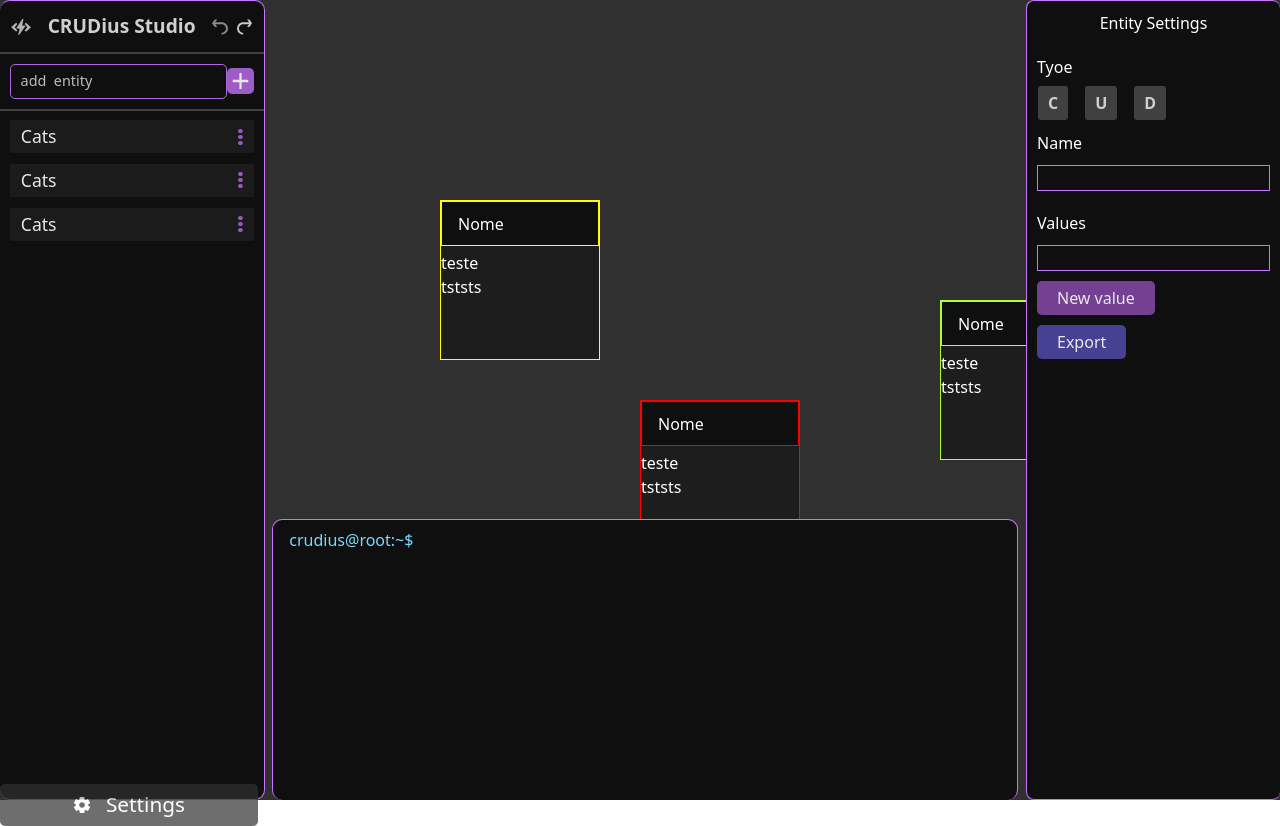
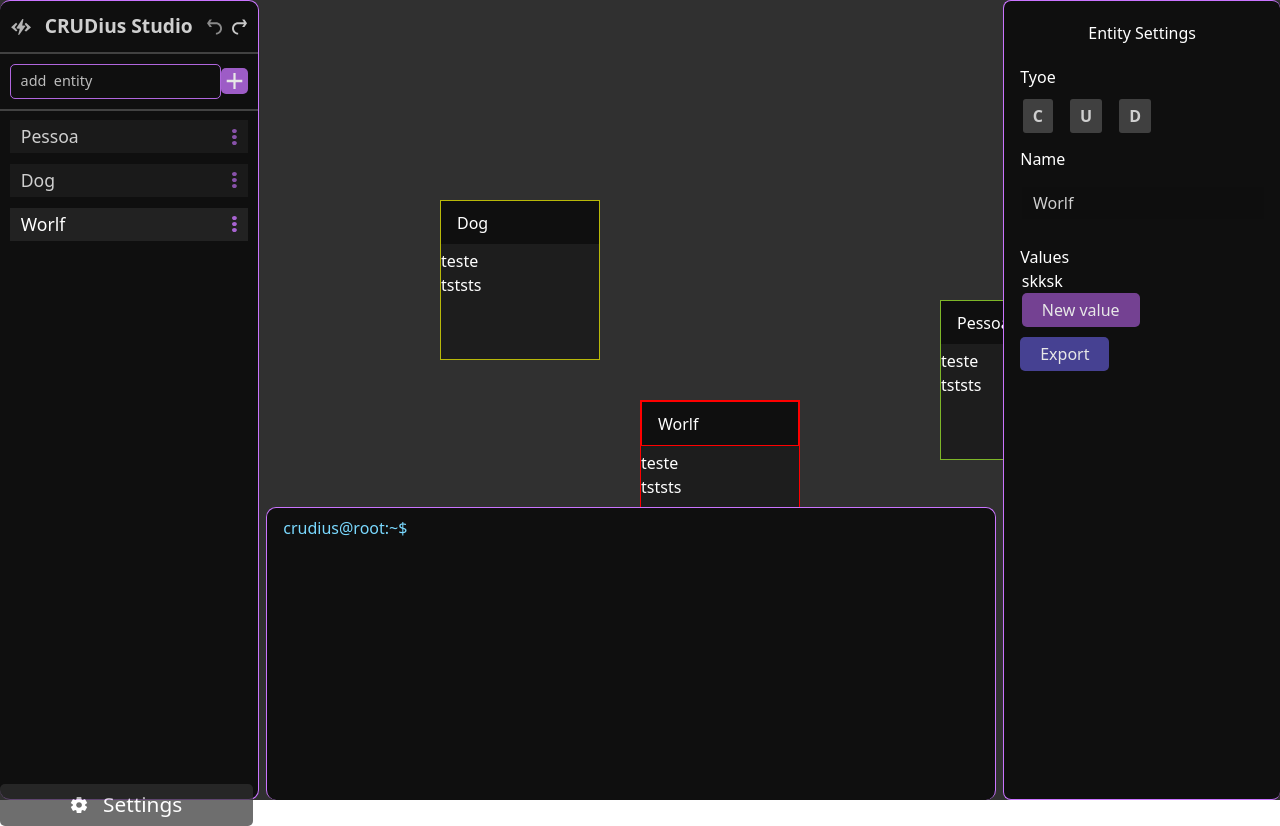
Before and after one commit to pedrovjesus/CRUDius-frontend, a React (Vite) app: page / in a window 1280 px wide. Built offline with nearby package versions, Linux system fonts and the light colour scheme.

Commit message:
update canva and fix bugs

```diff
--- a/src/App.css
+++ b/src/App.css
@@ -8,6 +8,7 @@
 
     font-size: 16px;
     overflow: hidden;
+    color: #ffffff;
 }
 
 .main {
@@ -146,14 +147,14 @@ input::placeholder {
     padding: 0.2rem 0.7rem;
     color: #ffffff;
     font-size: 1.1rem;
-    opacity: 90%;
     transition: 0.2s;
+    opacity: 80%;
 
 }
 
-.entity:hover, .entity .focus{
+.entity:hover, .entity.focus{
     opacity: 100%;
-    background-color: #252525;
+    background-color: #222222;
     cursor: pointer;
 }
 
@@ -252,7 +253,7 @@ input::placeholder {
     display: flex;
     flex-direction: column;
     align-items: center;
-    padding: 0 10px;
+    padding: 0.6rem 1rem;
     border: 1px solid #CA74FF;
     border-right: 0;
     border-radius: 8px;
@@ -268,6 +269,7 @@ input::placeholder {
     width: 100%;
     display: flex;
     flex-direction: row;
+    margin-left: 0.1rem;
 }
 
 .label-inputs {
@@ -276,15 +278,30 @@ input::placeholder {
 }
 
 .label-inputs input {
-    margin: 10px 0;
-    border: 1px solid #CA74FF;
+    margin: 1rem 0;
+    background-color: #0e0e0e;
+    height: 2rem;
+    padding-left: 0.7rem;
+    font-weight: 300;
     outline: 0;
+    opacity: 80%;
+    transition: 0.3s;
+}
+
+.entity-name input:focus, .entity-values input:focus,
+.entity-name input:hover, .entity-values input:hover {
+    background-color: #313131;
+    opacity: 100%;
 }
 
 .entity-type .section-input input {
     width: 1px;
     height: 1px;
     opacity: 0;
+}
+
+.entity-type .inputs {
+    margin-top: 1rem !important;
 }
 
 .entity-type .section-input label {
@@ -295,9 +312,27 @@ input::placeholder {
     transition: 0.2s;
     color: #ffffff;
     font-weight: 600;
+    transition: 0.3s;
+}
+
+.entity-type .section-input .create {
+    color: greenyellow;
+}
+
+.entity-type .section-input .update {
+    color: yellow;
+}
+
+.entity-type .section-input .delete {
+    color: red;
+}
+
+.entity-type .section-input .focus {
+    opacity: 100%;
 }
 
 .entity-type .inputs {
+    margin-top: 1rem;
     margin-top: 0.6rem;
     display: flex;
     justify-content: flex-start;
@@ -336,10 +371,6 @@ input::placeholder {
     opacity: 199%;
 }
 
-h1, h2 {
-    color: #ffffff;
-}
-
 
 .main-canva {
     width: 100%;
@@ -356,6 +387,12 @@ canvas {
     position: absolute;
     background-color: #1d1d1d;
     color: #ffffff;
+    z-index: 3;
+}
+
+.table ::selection {
+    background-color: #7147a100;
+    opacity: 0%;
 }
 
 .table .header {
@@ -364,26 +401,30 @@ canvas {
     margin-bottom: 0.3rem;
 }
 
+.focus.table {
+    z-index: 9;
+}
+
 .create {
+    border: 0.5px solid rgba(172, 255, 47, 0.68);
+}
+
+.delete {
+    border: 0.5px solid rgba(255, 0, 0, 0.68);
+}
+
+.update {
+    border: 0.5px solid rgba(255, 255, 0, 0.685) !important;
+}
+
+.focus.create, .focus.create .header {
     border: 1px solid greenyellow;
 }
 
-.delete {
+.focus.delete, .focus.delete .header {
     border: 1px solid red;
 }
 
-.update {
+.focus.update, .focus.update .header {
     border: 1px solid yellow;
 }
-
-.create .header {
-    border: 1px solid greenyellow;
-}
-
-.delete .header {
-    border: 1px solid red;
-}
-
-.update .header {
-    border: 1px solid yellow;
-}
--- a/src/components/Canva.tsx
+++ b/src/components/Canva.tsx
@@ -1,6 +1,8 @@
 import { useRef, useState, useEffect } from "react";
 
-export const Canva = () => {
+export const Canva = (node) => {
+  const tables = node.tables
+  const setTables = node.setTables
   const canvasRef = useRef(null);
   const [zoom, setZoom] = useState(1);
   const [offset, setOffset] = useState({ x: window.innerWidth / 2, y: window.innerHeight / 2 });
@@ -9,21 +11,6 @@ export const Canva = () => {
   const isDraggingInput = useRef(false);
   const draggingInputId = useRef(null);
   const lastMouse = useRef({ x: 0, y: 0 });
-
-  const [tables, setTables] = useState([
-    { id: 1, x: 300, y: -100, name: "Nome", type: 'create', values: [
-      {name: 'pessoa', type: 'string', data: 'teste'},
-      {name: 'pessoa1', type: 'string', data: 'tststs'},
-    ] },
-    { id: 2, x: -200, y: -200, name: "Nome", type: 'update', values: [
-      {name: 'pessoa2', type: 'string', data: 'teste'},
-      {name: 'pessoa3', type: 'string', data: 'tststs'},
-    ] },
-        { id: 3, x: 0, y: 0, name: "Nome", type: 'delete', values: [
-      {name: 'pessoa2', type: 'string', data: 'teste'},
-      {name: 'pessoa3', type: 'string', data: 'tststs'},
-    ] },
-  ]);
 
   // Desenha o grid
   useEffect(() => {
@@ -58,6 +45,7 @@ export const Canva = () => {
   const handleMouseDown = (e) => {
     lastMouse.current = { x: e.clientX, y: e.clientY };
 
+
     // Detecta clique na tabela
     for (let table of tables) {
       const getTable = document.getElementById(table.id)
@@ -65,6 +53,17 @@ export const Canva = () => {
       const screenY = offset.y + table.y * zoom;
       const width = getTable.offsetWidth * zoom;
       const height = getTable.offsetHeight * zoom;
+
+        setTables((prevTable) =>
+        prevTable.map((table) =>
+          table.focus === true
+            ? {
+                ...table,
+                focus: false,
+              }
+            : table
+        )
+      );
 
       if (
         e.clientX >= screenX &&
@@ -74,9 +73,12 @@ export const Canva = () => {
       ) {
         isDraggingInput.current = true;
         draggingInputId.current = table.id;
+        getTable?.classList.add('focus')
+        changeFocus(table.id)
         return;
       }
     }
+
 
     isDraggingCanvas.current = true;
   };
@@ -90,8 +92,8 @@ export const Canva = () => {
     }
 
     if (isDraggingInput.current && draggingInputId.current != null) {
-      setTables((prevInputs) =>
-        prevInputs.map((table) =>
+      setTables((prevTable) =>
+        prevTable.map((table) =>
           table.id === draggingInputId.current
             ? {
                 ...table,
@@ -106,10 +108,43 @@ export const Canva = () => {
     lastMouse.current = { x: e.clientX, y: e.clientY };
   };
 
+
+  function changeFocus (id) {
+      setTables((prevTable) =>
+        prevTable.map((table) =>
+
+          table.id === id
+            ? {
+                ...table,
+                focus: true,
+              }
+            : {
+                ...table,
+                focus: false,
+              }
+        )
+      );
+    }
+
   const handleMouseUp = () => {
+    setTables((prevTable) =>
+      prevTable.map((table) =>
+
+        table.id === draggingInputId.current
+          ? {
+              ...table,
+              focus: true,
+            }
+          : {
+              ...table,
+            }
+      )
+    );
+
     isDraggingCanvas.current = false;
     isDraggingInput.current = false;
     draggingInputId.current = null;
+
   };
 
   return (
@@ -130,7 +165,6 @@ export const Canva = () => {
           left: offset.x + table.x * zoom,
           top: offset.y + table.y * zoom,
           transform: `scale(${zoom})`,
-          zIndex: 1,
         };
 
         const list = table.values.map((dataTable) => {
@@ -140,8 +174,16 @@ export const Canva = () => {
               </div>
           );
         })
+        function getClass () {
+          if (table.focus == 1) {
+            return 'table focus ' + table.type
+          } else {
+            return 'table ' + table.type
+          }
+        }
+
         return (
-          <div className={'table ' + table.type} id={table.id} key={table.id} style={style}>
+          <div className={getClass()} onClick={() => {changeFocus(table.id)}} id={table.id} key={table.id} style={style}>
             <div className="header">
               <span>{table.name}</span>
             </div>
--- a/src/components/EntitySettings.tsx
+++ b/src/components/EntitySettings.tsx
@@ -1,4 +1,50 @@
-export const EntitySettings = () => {
+import { useEffect, useState } from "react";
+
+export const EntitySettings = (nodes) => {
+  const tables = nodes.tables
+  const setTables = nodes.setTables
+  const [tableFocus, setTableFocus] = useState(null)
+
+  useEffect(() => {
+    setTimeout(() => {
+      tables.map((table) => {
+        if (table.focus === true && tableFocus === null) {
+          setTableFocus(table)
+        }
+      })
+    }, 1000)
+  })
+
+  const inputs = () => {
+    let tableExisted = tableFocus === null? null: true
+
+    if (tableExisted === true) {
+      {tableFocus.values.map((data) => {
+      })}
+      return (
+        <h1>
+          skksk
+        </h1>
+      )
+    } else {
+      <></>
+    }
+  }
+
+  function handleInputName (e) {
+
+    setTables((prevTable) =>
+      prevTable.map((table) =>
+        table.ud === tableFocus.id
+          ? {
+              ...table,
+              name: e.value,
+            }
+          : table
+      )
+    );
+  }
+
   return (
     <div className="entity-settings">
 
@@ -10,7 +56,7 @@ export const EntitySettings = () => {
 
           <div className="inputs">
             <div className="section-input">
-              <input className="input-type-entity" onFocus={() => { alert('sjsjjs') }} type="radio" name="type-create" id="type-create" value='create' />
+              <input className="input-type-entity" type="radio" name="type-create" id="type-create" value='create' />
               <label htmlFor="type-create">C</label>
             </div>
 
@@ -31,7 +77,7 @@ export const EntitySettings = () => {
 
           <div className="inputs">
             <div className="section-input">
-              <input className="input-name" type="text" />
+              <input className="input-name focus" onChange={(e) => {handleInputName(e.target)}} value={tableFocus === null? '  ': tableFocus.name} type="text" />
             </div>
           </div>
         </div>
@@ -41,7 +87,7 @@ export const EntitySettings = () => {
 
           <div className="inputs">
             <div className="section-input">
-              <input type="text" />
+              {inputs()}
               <button className="button-value">New value</button>
             </div>
           </div>
--- a/src/components/Layout.tsx
+++ b/src/components/Layout.tsx
@@ -1,19 +1,37 @@
+import { useState } from "react";
 import { Sidebar } from "./Sidebar";
 import { Terminal } from "./Terminal";
 import { EntitySettings } from "./EntitySettings";
 import { Canva } from "./Canva";
 
 export const Layout = () => {
+  const [nodes, setNodes] = useState([
+    { id: '1Nome',focus: false, x: 300, y: -100, name: "Pessoa", type: 'create', values: [
+      {name: 'pessoa', type: 'string', data: 'teste'},
+      {name: 'pessoa1', type: 'string', data: 'tststs'},
+    ] },
+    { id: '2Nome', focus: false, x: -200, y: -200, name: "Dog", type: 'update', values: [
+      {name: 'pessoa2', type: 'string', data: 'teste'},
+      {name: 'pessoa3', type: 'string', data: 'tststs'},
+    ] },
+    { id: '3Nome', focus: true, x: 0, y: 0, name: "Worlf", type: 'delete', values: [
+      {name: 'pessoa2', type: 'string', data: 'teste'},
+      {name: 'pessoa3', type: 'string', data: 'tststs'},
+    ] },
+  ]);
+
+
+
   return (
     <div className="main">
-      <Sidebar/>
+      <Sidebar tables={nodes} setTables={setNodes}/>
 
       <div className="group-canva-terminal">
-        <Canva/>
+        <Canva tables={nodes} setTables={setNodes}/>
         <Terminal/>
       </div>
 
-      <EntitySettings/>
+      <EntitySettings tables={nodes} setTables={setNodes} />
     </div>
   );
 };
--- a/src/components/Sidebar.tsx
+++ b/src/components/Sidebar.tsx
@@ -4,18 +4,32 @@ import IconMenu from "../images/menu.svg";
 import IconAdd from '../images/add.svg';
 import IconArrpw from '../images/arrow.svg';
 import IconSettings from '../images/settings.svg';
-import postcssPluginWarning from "tailwindcss";
 
-export const Sidebar = () => {
-  // ns-resize
-  function expand (e) {
+export const Sidebar = (nodes) => {
+  const tables = nodes.tables
+  const setTables = nodes.setTables
 
+  const [inputTable, setInputTable] = useState('')
+
+  function handleChange (e) {
+    setInputTable(e.value.trim())
   }
-  // eslint-disable-next-line @typescript-eslint/no-unused-vars
-  const [entities, setEntities] = useState(["User", "Product", "Order"]);
+
+  function addTable () {
+    if (inputTable !== '') {
+      setTables([
+        ...tables,
+        { id: tables.length, focus: true, x: 0, y: 0, name: inputTable, type: 'delete', values: [
+          {name: 'Default', type: 'string', data: 'init'},
+        ] },
+      ])
+
+      setInputTable('')
+    }
+  }
 
   return (
-    <aside className="menu-list-entity" onMouseMove={(e) => {expand(e)}}>
+    <aside className="menu-list-entity">
       <div className="header">
         <img className="logo" src={Logo} alt="logo of CRUDius" />
 
@@ -28,25 +42,43 @@ export const Sidebar = () => {
       </div>
 
       <div className="section-new-entity">
-        <input className="input-add-entity" type="text" placeholder="add  entity" />
-        <button className="button-add"><img src={IconAdd} alt="button add new entity"/></button>
+        <input className="input-add-entity" value={inputTable} onChange={(e) => {handleChange(e.target)}} type="text" placeholder="add  entity" />
+        <button className="button-add" onClick={() => {addTable()}}><img src={IconAdd} alt="button add new entity"/></button>
       </div>
 
       <div className="list-entity">
-        <div className="entity">
-          <span>Cats</span>
-          <img className="menu-entity" src={IconMenu} alt="menu of entity" />
-        </div>
+        {tables.map((table) => {
+          function getClass () {
+            if (table.focus == 0) {
+              return 'entity'
+            } else {
+              return 'entity focus'
+            }
+          }
 
-        <div className="entity">
-          <span>Cats</span>
-          <img className="menu-entity" src={IconMenu} alt="menu of entity" />
-        </div>
+          function changeFocus (id) {
+            setTables((prevTable) =>
+              prevTable.map((table) =>
 
-        <div className="entity">
-          <span>Cats</span>
-          <img className="menu-entity" src={IconMenu} alt="menu of entity" />
-        </div>
+                table.id === id
+                  ? {
+                      ...table,
+                      focus: true,
+                    }
+                  : {
+                      ...table,
+                      focus: false,
+                    }
+              )
+            );
+          }
+          return (
+            <div className={getClass()} key={table.id} onClick={() => {changeFocus(table.id)}}>
+              <span>{table.name}</span>
+              <img className="menu-entity" src={IconMenu} alt="menu of entity" />
+            </div>
+          )
+        })}
       </div>
 
       <button className="section-settings">
```
